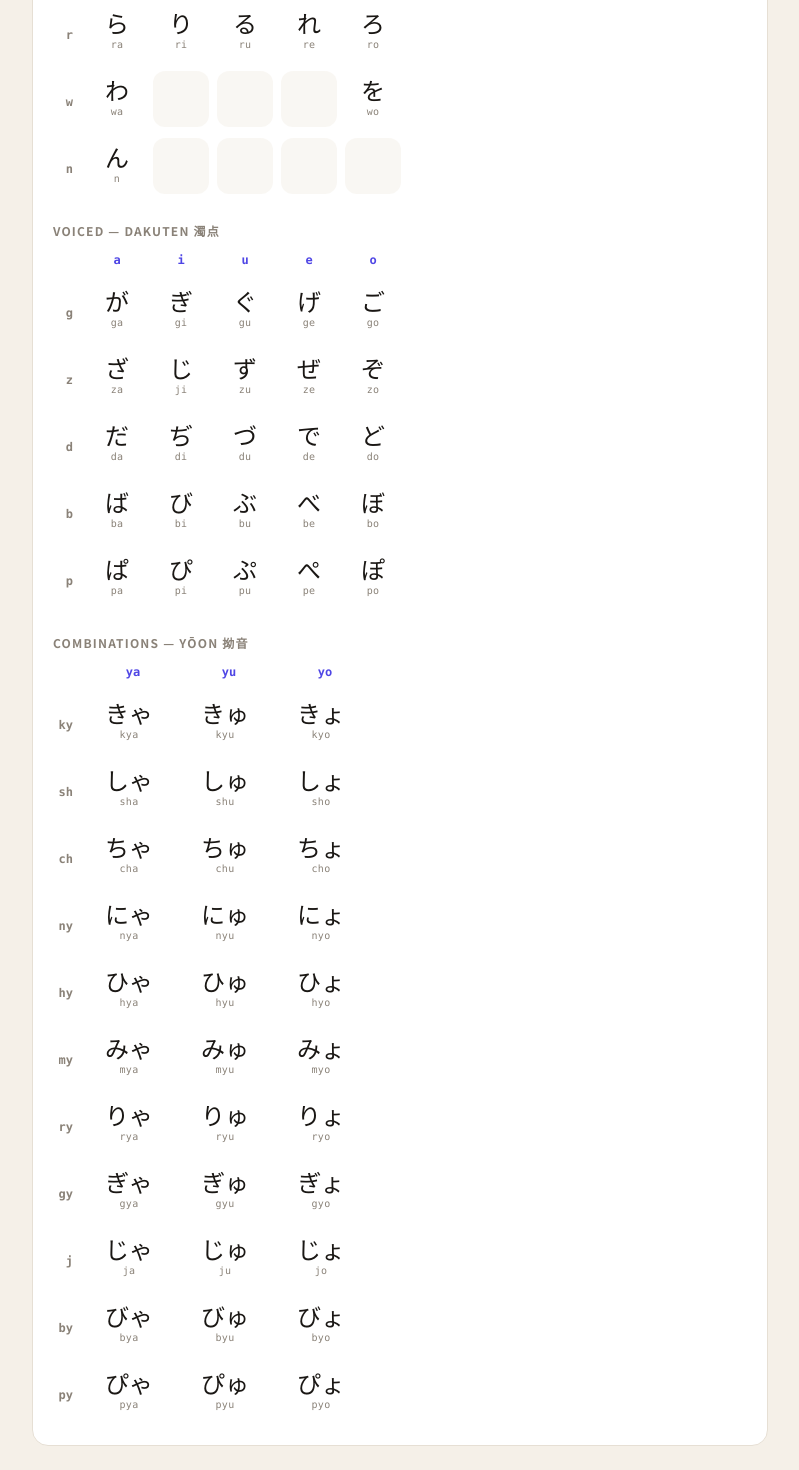
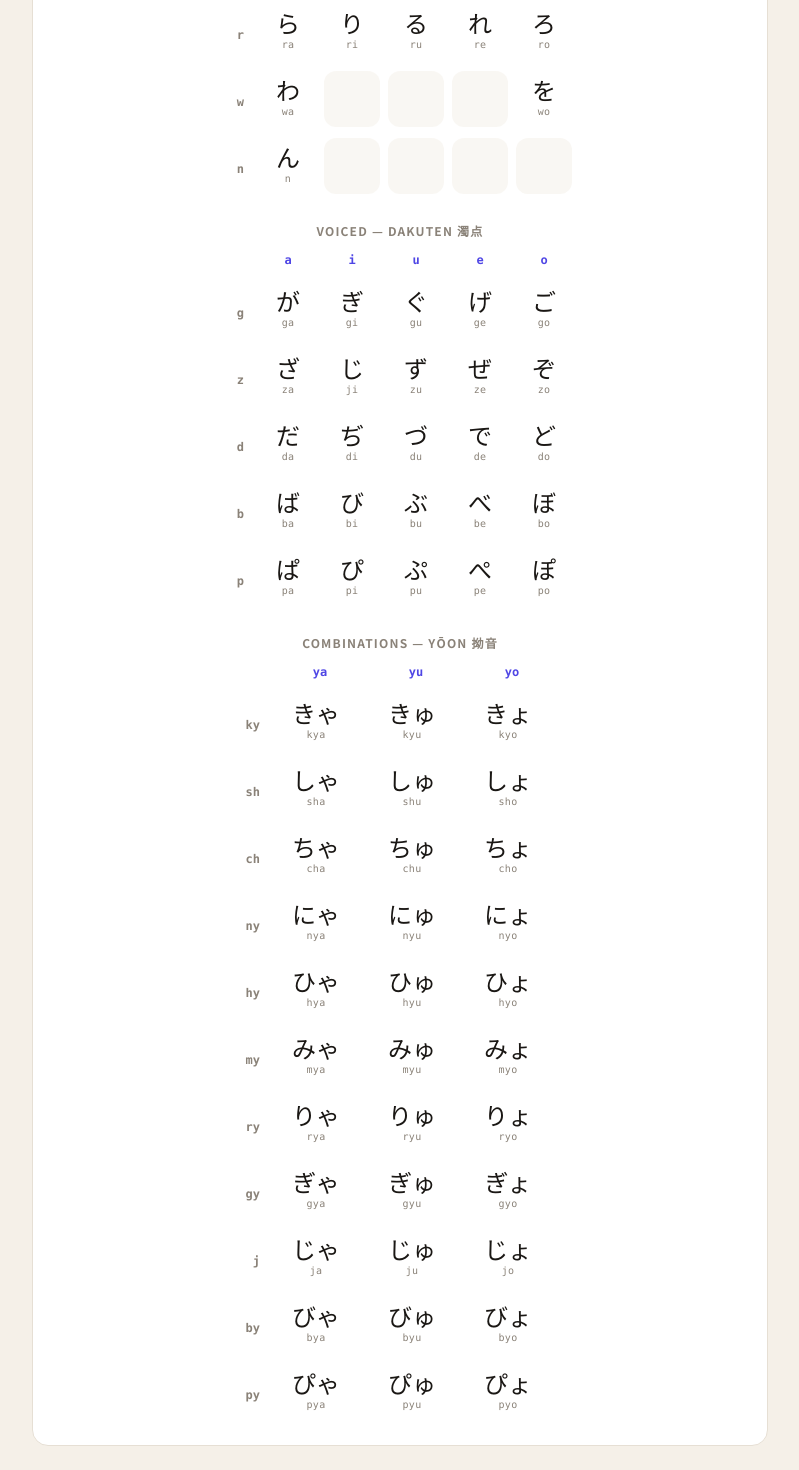
Before and after one commit to fadiyaha30/jp-dict, a Next.js app: page /kana in a window 1280 px wide. Shown: the part 847-2317 px from the top of the page, without its empty margins (240-1039 px from the left). Built offline with nearby package versions, Linux system fonts and the light colour scheme; no server answers.

Commit message:
#16 Center kana tables within card

```diff
--- a/components/KanaClient.tsx
+++ b/components/KanaClient.tsx
@@ -148,7 +148,7 @@ const COMBO_HEADERS = ["ya", "yu", "yo"];
 function MainTable({ rows, showRomaji }: { rows: KanaRow[]; showRomaji: boolean }) {
   return (
     <div className="overflow-x-auto">
-      <table className="border-separate" style={{ borderSpacing: 0 }}>
+      <table className="border-separate mx-auto" style={{ borderSpacing: 0 }}>
         <thead>
           <tr>
             <th className="w-8" />
@@ -177,7 +177,7 @@ function MainTable({ rows, showRomaji }: { rows: KanaRow[]; showRomaji: boolean
 function ComboTable({ rows, showRomaji }: { rows: ComboRow[]; showRomaji: boolean }) {
   return (
     <div className="overflow-x-auto">
-      <table className="border-separate" style={{ borderSpacing: 0 }}>
+      <table className="border-separate mx-auto" style={{ borderSpacing: 0 }}>
         <thead>
           <tr>
             <th className="w-8" />
@@ -205,7 +205,7 @@ function ComboTable({ rows, showRomaji }: { rows: ComboRow[]; showRomaji: boolea
 
 function SectionHeading({ title }: { title: string }) {
   return (
-    <h2 className="text-xs font-semibold uppercase tracking-widest mb-3 mt-6" style={{ color: "var(--muted)" }}>
+    <h2 className="text-xs font-semibold uppercase tracking-widest mb-3 mt-6 text-center" style={{ color: "var(--muted)" }}>
       {title}
     </h2>
   );
```
